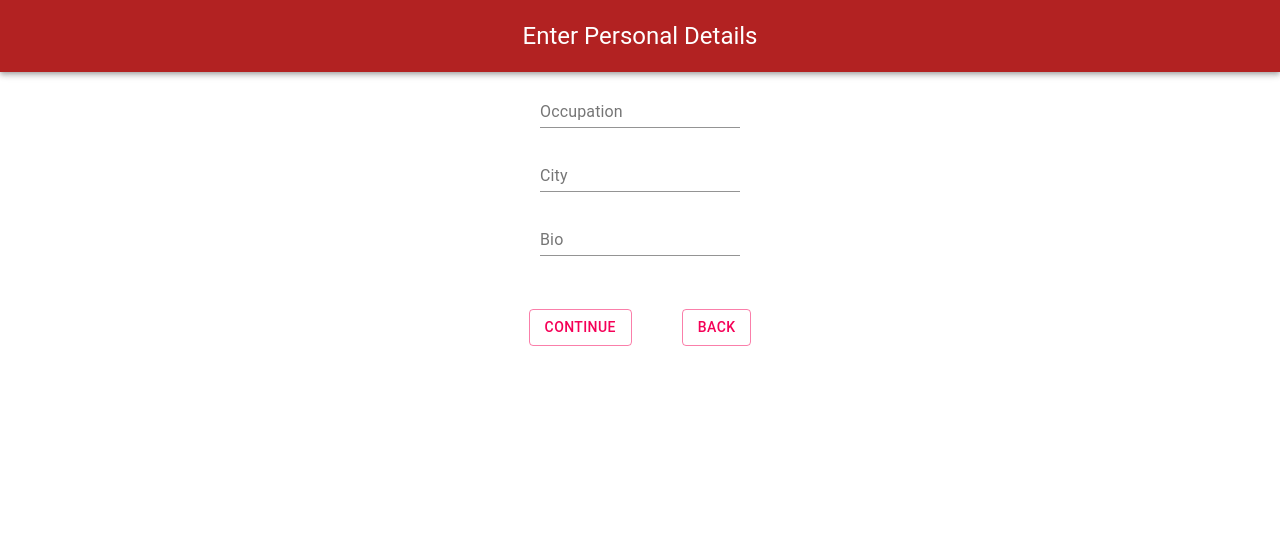
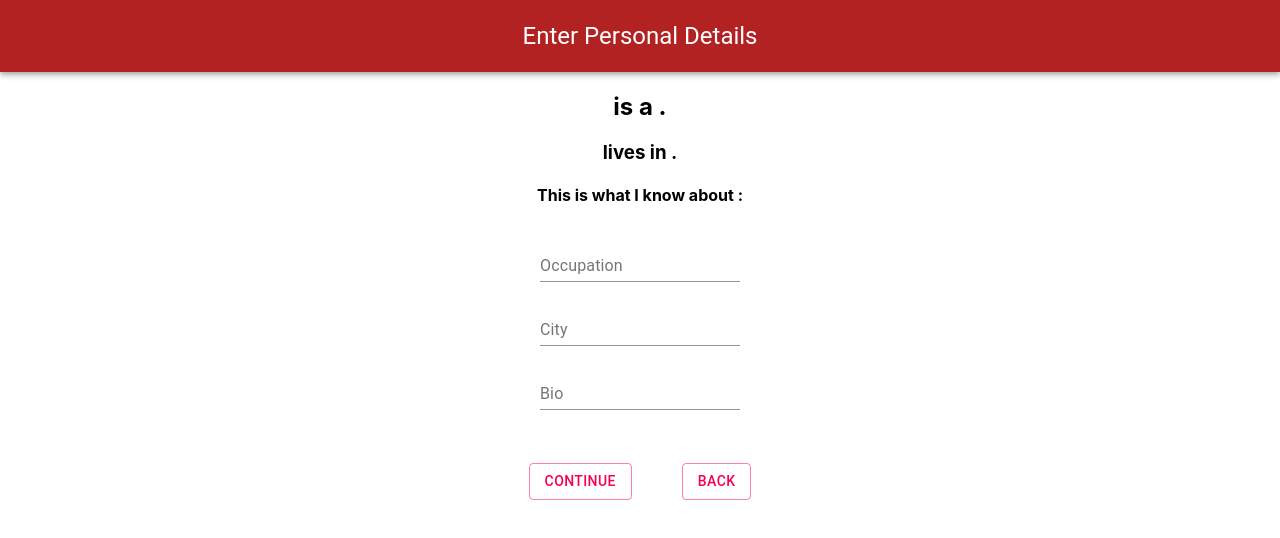
Before and after one commit to sphcastillo/portfolio_nextjs, a React (Create React App) app in the folder formtemplates/: page / in a window 1280 px wide. Both pictures are taken after a click on the button "CONTINUE". Shown: the top 538 px of the page. Built offline with nearby package versions, Linux system fonts and the light colour scheme.

Commit message:
committing all updated code

```diff
--- a/formtemplates/src/components/FormPersonalDetails.js
+++ b/formtemplates/src/components/FormPersonalDetails.js
@@ -28,6 +28,8 @@ const useStyles = makeStyles((theme) => ({
 
         const classes = useStyles();
         const {  nextStep, prevStep } = props;
+        const { firstName, lastName, email, password } = props;
+        const { setFirstName, setLastName, setEmail, setPassword} = props;
 
         const [occupation, setOccupation] = useState();
         const [city, setCity] = useState();
@@ -55,6 +57,11 @@ const useStyles = makeStyles((theme) => ({
                     Enter Personal Details
                     </Typography>
                 </AppBar>
+                <div>
+                    <h2>{firstName} is a {occupation}.</h2>
+                    <h3>{setFirstName} lives in {city}.</h3>
+                    <h4>This is what I know about {firstName}: {bio}</h4>
+                </div>
                 <form className={classes.root} noValidate autoComplete="off">
                     <div>
                         <TextField
```
